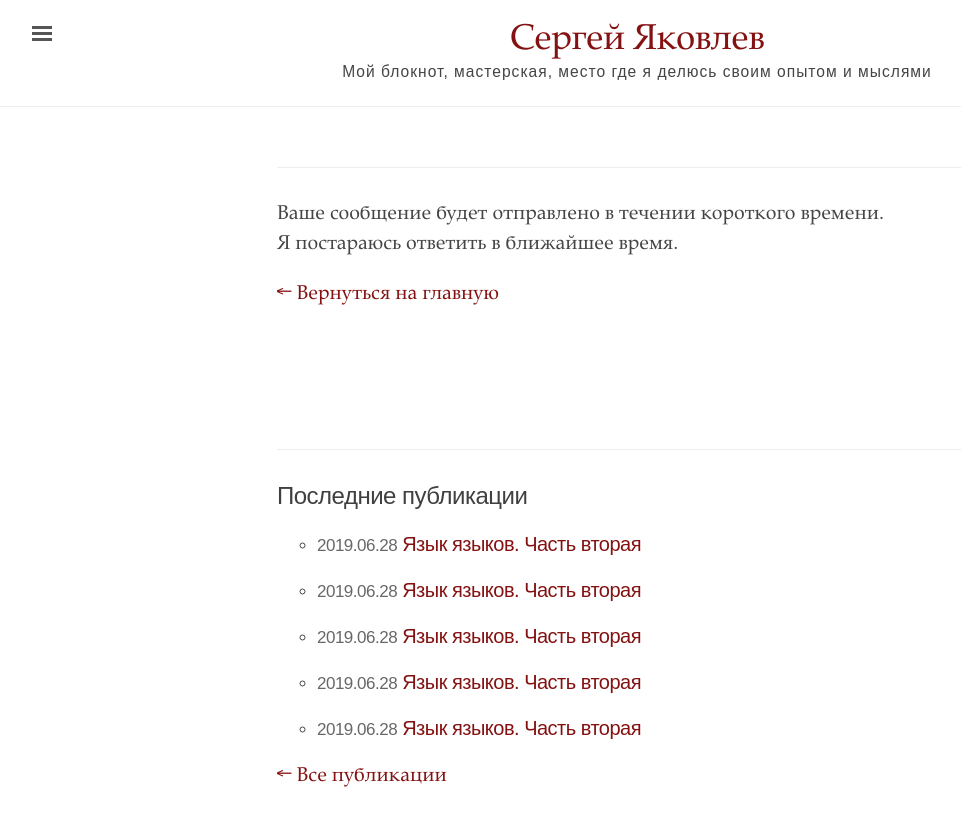
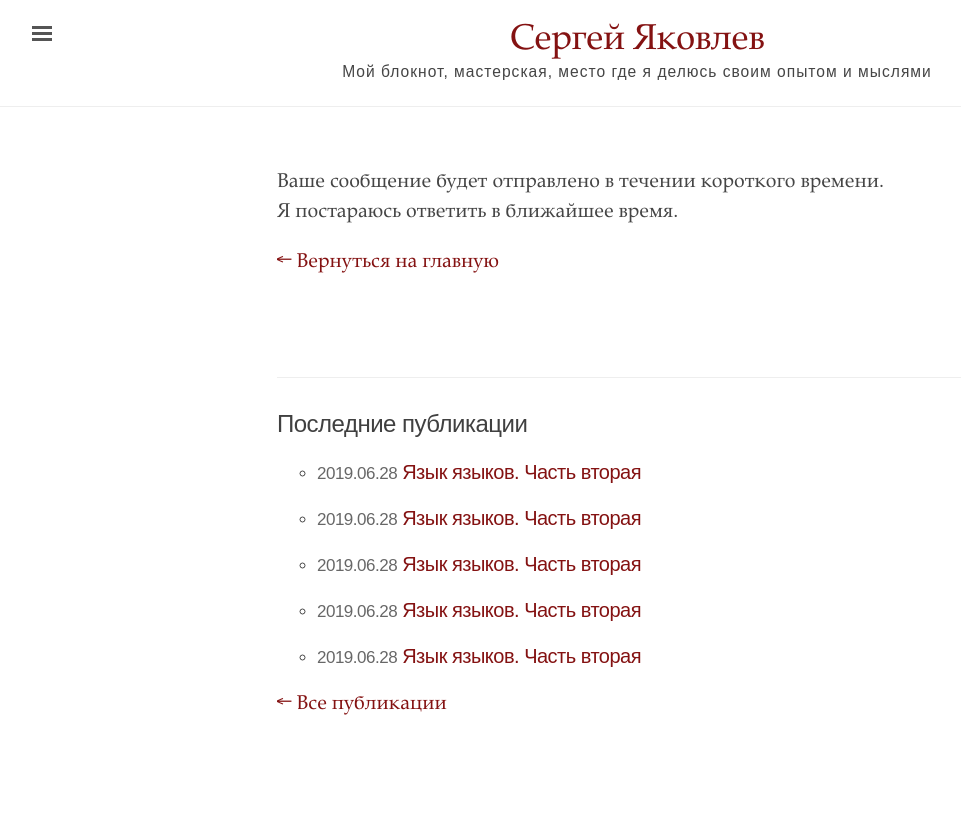
Before and after one commit to sergeyklay/blog, a Jekyll site: the page built from _pages/thanks.html, in a window 1280 px wide. Shown: the top 826 px of the page, without its empty margins (3-964 px from the left). Built offline with Jekyll 4.4.1, drawn with Linux system fonts in a browser that asks for light colours; nearby versions of some CDN libraries.

Commit message:
Improve page style

```diff
--- a/_pages/about.html
+++ b/_pages/about.html
@@ -3,7 +3,7 @@ title: 'Обо мне'
 layout: page
 ---
 
-<div class="introduction">
+<section class="introduction">
   <h1 class="page-title">Привет!</h1>
 
   <p>
@@ -40,7 +40,7 @@ layout: page
     (так-же в <a href="https://keybase.io/klay" hreflang="en" target="_blank">Keybase</a>).<br>
     Для связи <a href="{{ site.baseurl }}/contact">используйте контактную фому</a>.
   </p>
-</div>
+</section>
 
 <hr>
 
--- a/_pages/thanks.html
+++ b/_pages/thanks.html
@@ -3,17 +3,18 @@ title: 'Спасибо, что связались'
 layout: page
 permalink: thanks.html
 ---
-<hr>
 
-<p>
+<section class="introduction">
+  <p>
     Ваше сообщение будет отправлено в течении короткого времени.
     Я&nbsp;постараюсь ответить в ближайшее время.
-</p>
+  </p>
 
-<p>
+  <p>
     <a href="{{ site.baseurl }}/">&larr; Вернуться на главную</a>
-</p>
-<br><br><br>
+  </p>
+</section>
+
 <hr>
 
 {% include mini-toc.html %}
--- a/_sass/_customize.scss
+++ b/_sass/_customize.scss
@@ -11,6 +11,26 @@
 
 .masthead-title small {
   font-size: .78rem;
+}
+
+section.introduction {
+  min-height: 40px;
+  margin-bottom: 40px;
+
+  @include mq(tabletp) {
+    min-height: 60px;
+    margin-bottom: 60px;
+  }
+
+  @include mq(tabletl) {
+    min-height: 80px;
+    margin-bottom: 80px;
+  }
+
+  @include mq(laptop) {
+    min-height: 100px;
+    margin-bottom: 100px;
+  }
 }
 
 .blog-post {
```
